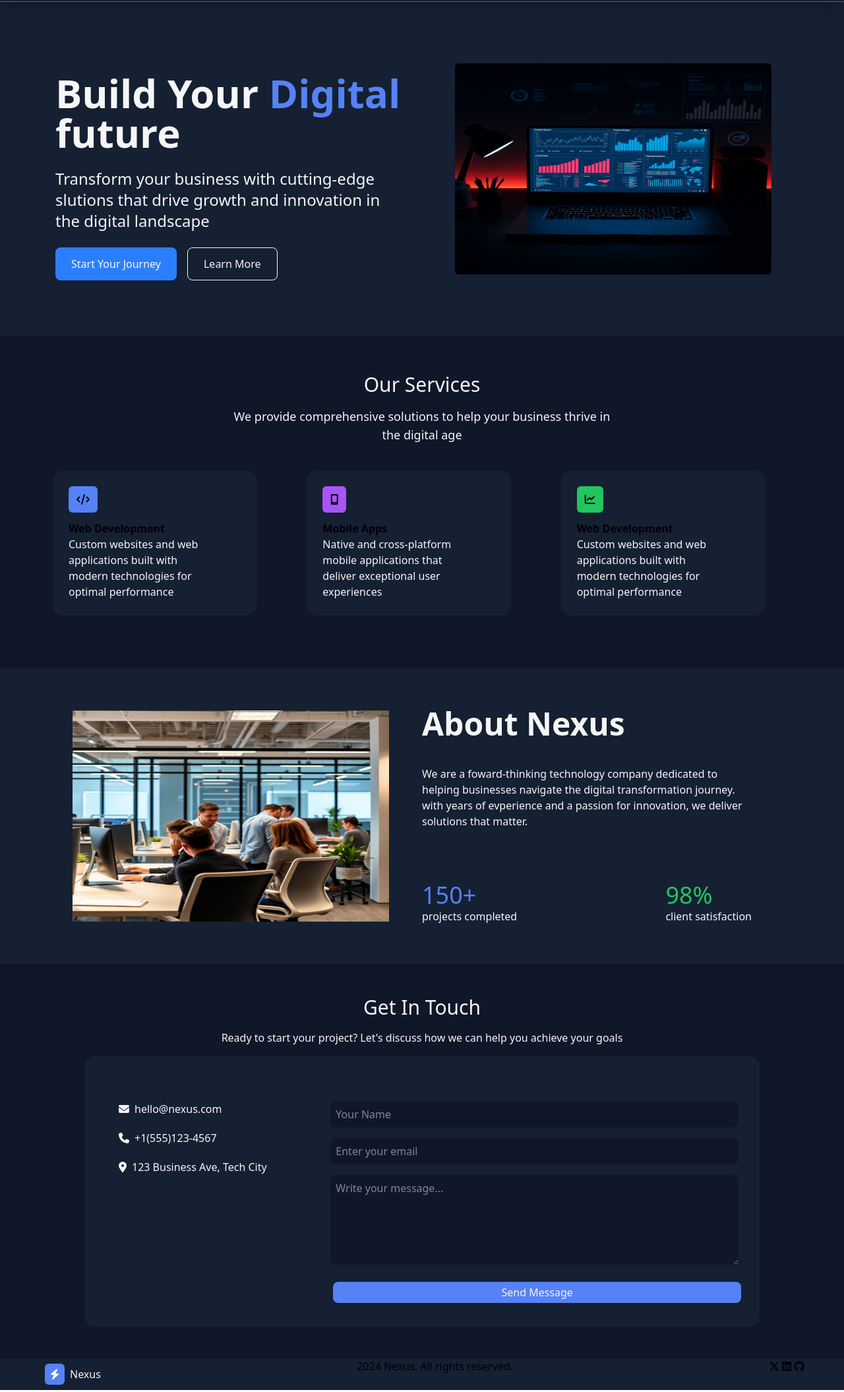
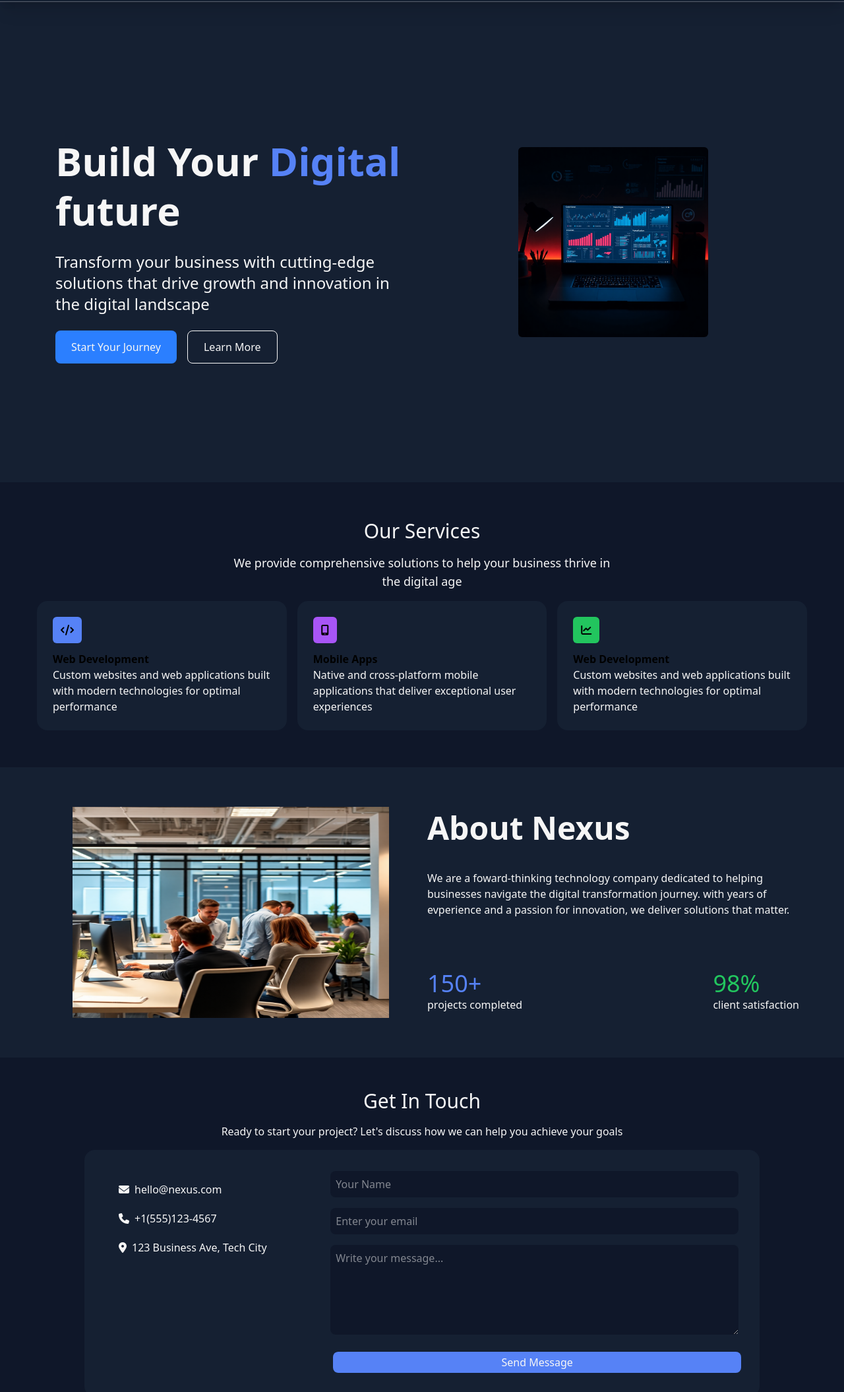
Before and after one commit to debbiekay/tailwind, a website: page index.html in a window 1280 px wide. Shown: the part 69-2179 px from the top of the page at 66% size. Drawn offline with Linux system fonts and the light colour scheme.

Commit message:
responsiveness

```diff
--- a/index.html
+++ b/index.html
@@ -58,19 +58,23 @@
     </header>
 
     <!-- hero section -->
-     <section class=" hidden md:flex w-full h-[calc(100vh-4.5rem) flex items-center justify-between p-15 bg-blue-shade ">
+     <!-- <section class="flex flex-col md:flex-row w-full min-h-screen items-center justify-between px-6 py-10 md:px-12 lg:px-16 bg-blue-shade"> -->
+
+      <section  class="flex w-full min-h-[calc(100vh-4.5rem)] flex-col md:flex-row items-center justify-between px-6 md:px-15 py-10 bg-blue-shade">
 
   <!-- text -->
-  <div class="w-1/2 p-6">
-    <h1 class="font-bold text-white text-6xl py-6">
+
+    <div class="w-full md:w-1/2 p-4 md:p-6 text-center md:text-left">
+
+    <h1 class="font-bold text-white text-3xl md:text-6xl py-4 md:py-6 leading-tight">
       Build Your <span class="text-light-blue">Digital</span> future
     </h1>
 
-    <p class="text-white mb-6 text-2xl word-spacing-100 ">
-      Transform your business with cutting-edge slutions that drive growth and innovation in the digital landscape
+    <p class="text-white mb-6 text-lg md:text-2xl md:word-spacing-100">
+      Transform your business with cutting-edge solutions that drive growth and innovation in the digital landscape
     </p>
 
-    <div class="flex gap-4">
+      <div class="flex flex-col sm:flex-row gap-4 justify-center md:justify-start">
       <button class="bg-blue-500 text-white px-6 py-3 rounded-lg">
         Start Your Journey
       </button>
@@ -79,55 +83,18 @@
         Learn More
       </button>
     </div>
+
   </div>
 
   <!-- IMAGE -->
-  <div class="w-1/2 flex justify-center">
-    <img
-      src="./images/hero-image.png"
-      alt="Hero Image"
-      class="w-120 h-80 rounded-md"
-    >
-  </div>
 
-
-<!-- mobile -->
-
-<!-- hero section -->
-<section  class="block md:hidden w-full min-h-[calc(100vh-4.5rem)] flex-col md:flex-row items-center justify-between px-6 md:px-15 py-10 bg-blue-shade">
-
-  <!-- text -->
-  <div class="w-full md:w-1/2 p-4 md:p-6 text-center md:text-left">
-
-    <h1 class="font-bold text-white text-3xl md:text-6xl py-4 md:py-6 leading-tight">
-      Build Your <span class="text-light-blue">Digital</span> future
-    </h1>
-
-    <p class="text-white mb-6 text-lg md:text-2xl">
-      Transform your business with cutting-edge solutions that drive growth and innovation in the digital landscape
-    </p>
-
-    <div class="flex flex-col sm:flex-row gap-4 justify-center md:justify-start">
-      <button class="bg-blue-500 text-white px-6 py-3 rounded-lg">
-        Start Your Journey
-      </button>
-
-      <button class="border border-white text-white px-6 py-3 rounded-lg">
-        Learn More
-      </button>
-    </div>
-  </div>
-
-  <!-- IMAGE -->
-  <div class="w-full md:w-1/2 flex justify-center mt-8 md:mt-0">
+   <div class="w-full md:w-1/2 flex justify-center mt-8 md:mt-0">
     <img
       src="./images/hero-image.png"
       alt="Hero Image"
       class="w-72 md\:w-\[28rem\] h-auto rounded-md"
     >
   </div>
-
-</section>
 
 </section>
 
@@ -141,18 +108,18 @@
         <p class="text-white">the digital age</p>
     </div>
 
-    <div class="flex p-10 rounded-2xl">
-        <div class="rounded-2xl p-6 pr-20 mr-10 bg-blue-shade w-100">
+    <div class="flex flex-col md:flex-row p-2 md:p-10 rounded-2xl">
+        <div class="rounded-2xl p-6 m-2 bg-blue-shade w-full md:w-1/2">
             <i class="fa-solid fa-code bg-light-blue text-1xl rounded-md p-3 mb-3"></i>
             <h3 class="font-bold">Web Development</h3>
             <p class="text-1xl text-white">Custom websites and web applications built with modern technologies for optimal performance</p>
         </div>
-        <div class="rounded-2xl p-6 bg-blue-shade w-100 ml-9 pr-20 mr-10">
+        <div class="rounded-2xl p-6 m-2 bg-blue-shade w-full md:w-1/2">
             <i class="fa-solid fa-mobile-screen bg-purple-shade text-1xl rounded-md p-3 mb-3"></i>
             <h3 class="font-bold">Mobile Apps</h3>
             <p class="text-1xl text-white"> Native and cross-platform mobile applications that deliver exceptional user experiences</p>
         </div>
-        <div class="rounded-2xl p-6 bg-blue-shade w-100 ml-9 pr-20 mr-10">
+        <div class="rounded-2xl p-6 m-2 bg-blue-shade w-full md:w-1/2">
             <i class="fa-solid fa-chart-line bg-green-shade text-1xl rounded-md p-3 mb-3"></i>
             <h3 class="font-bold">Web Development</h3>
             <p class="text-1xl text-white">Custom websites and web applications built with modern technologies for optimal performance</p>
@@ -164,9 +131,9 @@
             <!-- ABOUT US -->
 
 
-    <section class="bg-blue-shade flex  w-full h-[calc(100vh-4.5rem) flex items-center justify-between p-15 bg-blue-shade ">
+    <section class="bg-blue-shade flex flex-col md:flex-row w-full h-[calc(100vh-4.5rem) flex items-center justify-between p-15 bg-blue-shade ">
         <!-- IMAGE -->
-  <div class="w-1/2 flex justify-center">
+  <div class="w-full md:w-1/2 flex justify-center mt-8 md:mt-0">
     <img
       src="./images/about-image.png"
       alt="Hero Image"
@@ -174,7 +141,7 @@
     >
   </div>
 <!-- text -->
-  <div class="w-1/2 pr-20">
+  <div class="w-full md:w-1/2 p-2 md:pr-20">
     <h2 class="text-5xl font-bold text-white ">About Nexus</h2>
     <p class="text-white text-1xl pt-10">We are a foward-thinking technology company dedicated to helping businesses navigate the digital transformation journey. with years of evperience and a passion for innovation, we deliver solutions that matter.</p>
 
@@ -198,16 +165,16 @@
         </h2>
         <p class="text-center text-white p-4 ">Ready to start your project? Let's discuss how we can help you achieve your goals</p>
 
-        <div class="flex justify-center items-start w-4/5 max-w-5xl bg-blue-shade rounded-2xl mx-auto p-8 gap-8 h-\[500px\]">
+        <div class="flex flex-col md:flex-row justify-center items-start w-4/5 max-w-5xl bg-blue-shade rounded-2xl mx-auto p-8 gap-8 h-\[500px\]">
 
-          <div class="text-white mt-5 w-1/2 pb-12">
+          <div class="text-white md:mt-5 w-full md:w-1/2 pb-12">
             <p class="m-3"><i class="fa-solid fa-envelope m-2"></i>hello@nexus.com</p>
             <p class="m-3"><i class="fa-solid fa-phone m-2"></i>+1(555)123-4567</p>
             <p class="m-3"><i class="fa-solid fa-location-dot m-2"></i>123 Business Ave, Tech City</p>
           </div>
 
         <!-- form -->
-      <form action="" class="mt-9 w-full space-y-4 text-white">
+      <form action="" class="md:mt-9 w-full space-y-4 text-white">
 
           <input type="text"type="text"
           placeholder="Your Name"
```
